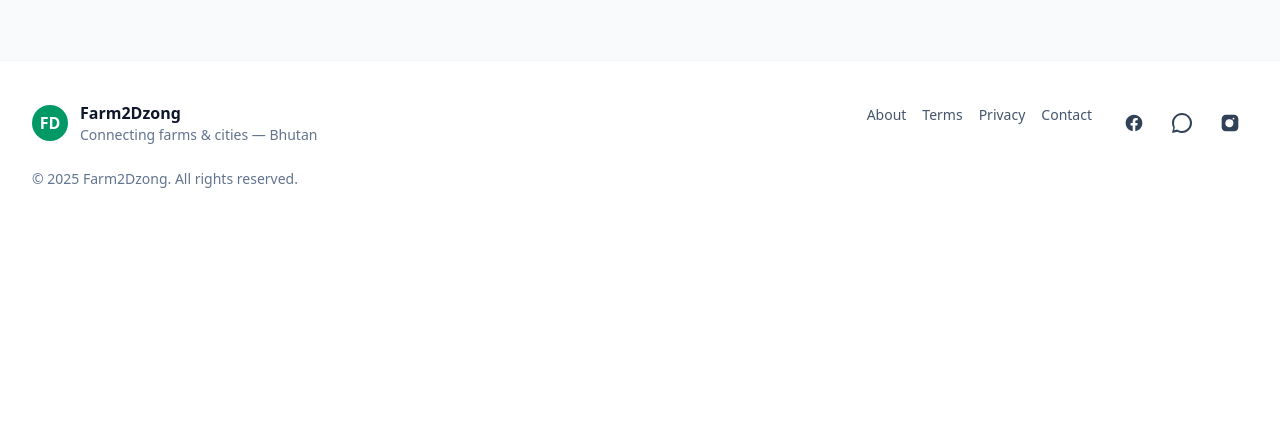
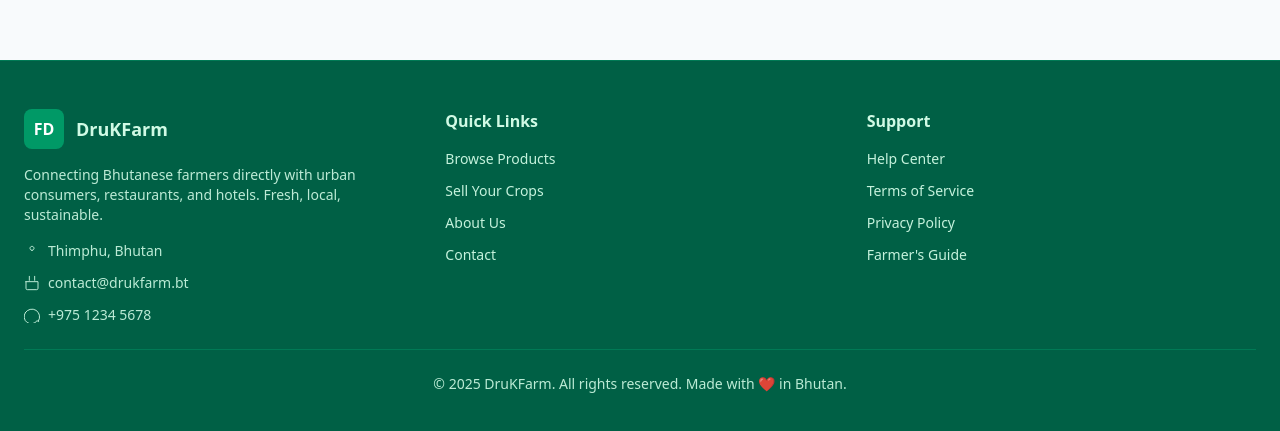
Before and after one commit to PemaRinchen-DarkPulse/DrukFarm, a React (Vite) app in the folder client/: page /dashboard in a window 1280 px wide. Shown: the part 805-1236 px from the top of the page. Before the commit the page ends 1034 px from the top, so only its background shows below. Built offline with nearby package versions, Linux system fonts and the light colour scheme.

Commit message:
contact us and how it works

```diff
--- a/client/src/components/CTA.jsx
+++ b/client/src/components/CTA.jsx
@@ -5,7 +5,7 @@ export default function CTA() {
   return (
     <section className="py-16 bg-emerald-600 text-white">
       <div className="mx-auto max-w-4xl px-4 text-center">
-        <h2 className="text-3xl font-bold">Ready to grow with Farm2Dzong?</h2>
+  <h2 className="text-3xl font-bold">Ready to grow with DruKFarm?</h2>
         <p className="mt-3 text-lg">Sign up as a buyer or farmer and start connecting today.</p>
 
         <div className="mt-6 flex justify-center gap-3">
--- a/client/src/components/Footer.jsx
+++ b/client/src/components/Footer.jsx
@@ -2,42 +2,52 @@ import React from 'react'
 
 export default function Footer(){
   return (
-    <footer className="bg-white dark:bg-slate-900 border-t border-slate-100 dark:border-slate-800">
-      <div className="mx-auto max-w-7xl px-4 py-10 sm:px-6 lg:px-8">
-        <div className="flex flex-col md:flex-row md:items-center md:justify-between gap-6">
+    <footer className="bg-emerald-800 text-emerald-100 border-t border-emerald-700">
+      <div className="mx-auto max-w-7xl px-6 py-12">
+        <div className="grid grid-cols-1 md:grid-cols-3 gap-8">
+          {/* Left: brand + contact */}
           <div>
-            <div className="flex items-center gap-3">
-              <div className="h-9 w-9 rounded-full bg-emerald-600 flex items-center justify-center text-white font-bold">FD</div>
+            <div className="flex items-center gap-3 mb-4">
+              <div className="h-10 w-10 rounded-md bg-emerald-600 flex items-center justify-center text-white font-bold">FD</div>
               <div>
-                <div className="text-base font-semibold text-slate-900 dark:text-white">Farm2Dzong</div>
-                <div className="text-sm text-slate-500">Connecting farms & cities — Bhutan</div>
+                <div className="text-lg font-semibold">DruKFarm</div>
               </div>
             </div>
+            <p className="text-sm text-emerald-100/90 mb-4">Connecting Bhutanese farmers directly with urban consumers, restaurants, and hotels. Fresh, local, sustainable.</p>
+
+            <ul className="text-sm space-y-3">
+              <li className="flex items-center gap-2 opacity-90"><svg className="w-4 h-4" fill="none" stroke="currentColor" viewBox="0 0 24 24"><path strokeWidth="1.5" strokeLinecap="round" strokeLinejoin="round" d="M12 11c1.657 0 3-1.343 3-3S13.657 5 12 5s-3 1.343-3 3 1.343 3 3 3z"/></svg> Thimphu, Bhutan</li>
+              <li className="flex items-center gap-2 opacity-90"><svg className="w-4 h-4" fill="none" stroke="currentColor" viewBox="0 0 24 24"><path strokeWidth="1.5" strokeLinecap="round" strokeLinejoin="round" d="M16 2v6M8 2v6M3 10h18v10a2 2 0 0 1-2 2H5a2 2 0 0 1-2-2V10z"/></svg> contact@drukfarm.bt</li>
+              <li className="flex items-center gap-2 opacity-90"><svg className="w-4 h-4" fill="none" stroke="currentColor" viewBox="0 0 24 24"><path strokeWidth="1.5" strokeLinecap="round" strokeLinejoin="round" d="M2 8.5A10 10 0 1121.5 21L22 22l-2.5-1.5A10 10 0 012 8.5z"/></svg> +975 1234 5678</li>
+            </ul>
           </div>
 
-          <div className="flex flex-col sm:flex-row gap-6">
-            <nav className="flex gap-4 text-sm text-slate-600 dark:text-slate-300">
-              <a href="#about" className="hover:underline">About</a>
-              <a href="#terms" className="hover:underline">Terms</a>
-              <a href="#privacy" className="hover:underline">Privacy</a>
-              <a href="#contact" className="hover:underline">Contact</a>
-            </nav>
+          {/* Middle: quick links */}
+          <div>
+            <h4 className="text-base font-semibold mb-4">Quick Links</h4>
+            <ul className="space-y-3 text-sm opacity-95">
+              <li><a href="/features" className="hover:underline">Browse Products</a></li>
+              <li><a href="/register" className="hover:underline">Sell Your Crops</a></li>
+              <li><a href="/about" className="hover:underline">About Us</a></li>
+              <li><a href="/contact" className="hover:underline">Contact</a></li>
+            </ul>
+          </div>
 
-            <div className="flex items-center gap-3">
-              <a href="#" aria-label="Facebook" className="p-2 rounded-md hover:bg-slate-100 dark:hover:bg-slate-800">
-                <svg className="w-5 h-5 text-slate-700" fill="currentColor" viewBox="0 0 24 24"><path d="M22 12c0-5.523-4.477-10-10-10S2 6.477 2 12c0 5 3.657 9.128 8.438 9.879v-6.99H7.898v-2.89h2.54V9.797c0-2.506 1.492-3.89 3.777-3.89 1.094 0 2.238.195 2.238.195v2.462h-1.26c-1.243 0-1.63.771-1.63 1.562v1.875h2.773l-.443 2.89h-2.33v6.99C18.343 21.128 22 17 22 12z"/></svg>
-              </a>
-              <a href="#" aria-label="WhatsApp" className="p-2 rounded-md hover:bg-slate-100 dark:hover:bg-slate-800">
-                <svg className="w-5 h-5 text-slate-700" fill="currentColor" viewBox="0 0 24 24"><path d="M20.52 3.48A11.928 11.928 0 0012 0C5.373 0 .001 5.373 0 12c0 2.11.55 4.085 1.6 5.84L0 24l6.36-1.64A11.945 11.945 0 0012 24c6.627 0 12-5.373 12-12 0-1.94-.42-3.78-1.48-5.4zM12 21.5c-1.9 0-3.73-.5-5.32-1.44l-.38-.22-3.78.98.98-3.68-.24-.39A9.489 9.489 0 012.5 12c0-5.24 4.26-9.5 9.5-9.5s9.5 4.26 9.5 9.5-4.26 9.5-9.5 9.5z"/></svg>
-              </a>
-              <a href="#" aria-label="Instagram" className="p-2 rounded-md hover:bg-slate-100 dark:hover:bg-slate-800">
-                <svg className="w-5 h-5 text-slate-700" fill="currentColor" viewBox="0 0 24 24"><path d="M7 2C4.243 2 2 4.243 2 7v10c0 2.757 2.243 5 5 5h10c2.757 0 5-2.243 5-5V7c0-2.757-2.243-5-5-5H7zm5 5.5A4.5 4.5 0 1110.5 17 4.5 4.5 0 0112 7.5zm5.2-.7a1.05 1.05 0 11-2.1 0 1.05 1.05 0 012.1 0z"/></svg>
-              </a>
-            </div>
+          {/* Right: support */}
+          <div>
+            <h4 className="text-base font-semibold mb-4">Support</h4>
+            <ul className="space-y-3 text-sm opacity-95">
+              <li><a href="/help" className="hover:underline">Help Center</a></li>
+              <li><a href="/terms" className="hover:underline">Terms of Service</a></li>
+              <li><a href="/privacy" className="hover:underline">Privacy Policy</a></li>
+              <li><a href="/farmers-guide" className="hover:underline">Farmer's Guide</a></li>
+            </ul>
           </div>
         </div>
 
-        <div className="mt-6 text-sm text-slate-500">© {new Date().getFullYear()} Farm2Dzong. All rights reserved.</div>
+        <hr className="my-6 border-emerald-700" />
+
+  <div className="text-center text-sm opacity-90">© {new Date().getFullYear()} DruKFarm. All rights reserved. Made with <span aria-hidden>❤</span> in Bhutan.</div>
       </div>
     </footer>
   )
--- a/client/src/components/Hero.jsx
+++ b/client/src/components/Hero.jsx
@@ -12,7 +12,7 @@ export default function Hero() {
         <div className="grid grid-cols-1 lg:grid-cols-2 gap-12 items-center">
           <div>
             <h1 className="text-4xl sm:text-5xl lg:text-6xl font-extrabold leading-tight text-slate-900 dark:text-white">Connecting Farmers to Markets in Bhutan</h1>
-            <p className="mt-6 max-w-xl text-lg text-slate-700 dark:text-slate-300">Farm2Dzong connects Bhutanese farmers directly with urban consumers, restaurants, and hotels — fair prices, fresh produce, and traceable logistics.</p>
+            <p className="mt-6 max-w-xl text-lg text-slate-700 dark:text-slate-300">DruKFarm connects Bhutanese farmers directly with urban consumers, restaurants, and hotels — fair prices, fresh produce, and traceable logistics.</p>
 
             <div className="mt-8 flex flex-wrap gap-3">
               <Button size="lg" asChild>
--- a/client/src/components/Navbar.jsx
+++ b/client/src/components/Navbar.jsx
@@ -13,7 +13,7 @@ export default function Navbar() {
               <div className="flex items-center space-x-2">
                 <div className="h-10 w-10 rounded-full bg-emerald-600 flex items-center justify-center text-white font-bold">FD</div>
                 <div>
-                  <Link to="/" className="text-lg font-semibold text-slate-900 dark:text-slate-100">Farm2Dzong</Link>
+                  <Link to="/" className="text-lg font-semibold text-slate-900 dark:text-slate-100">DruKFarm</Link>
                   <p className="text-xs text-slate-500">Farm to Table — Bhutan</p>
                 </div>
               </div>
--- a/client/src/components/Testimonials.jsx
+++ b/client/src/components/Testimonials.jsx
@@ -1,7 +1,7 @@
 import React from 'react'
 
 const reviews = [
-  { name: 'Tashi (Farmer)', quote: 'Farm2Dzong doubled my orders last season. Fair prices and fast payments.' },
+  { name: 'Tashi (Farmer)', quote: 'DruKFarm doubled my orders last season. Fair prices and fast payments.' },
   { name: 'Sonam (Restaurant)', quote: 'I get fresher produce and I can order exactly what I need — no middleman.' },
   { name: 'Pema (Consumer)', quote: 'The app is easy to use and the delivery is surprisingly fast.' },
 ]
@@ -11,7 +11,7 @@ export default function Testimonials() {
     <section className="py-16 bg-slate-50 dark:bg-slate-900">
       <div className="mx-auto max-w-4xl px-4 text-center">
         <h2 className="text-2xl font-semibold text-slate-900 dark:text-white">Success stories</h2>
-        <p className="mt-2 text-slate-600 dark:text-slate-300">Hear from farmers and buyers who use Farm2Dzong.</p>
+  <p className="mt-2 text-slate-600 dark:text-slate-300">Hear from farmers and buyers who use DruKFarm.</p>
 
         <div className="mt-8 grid gap-6 sm:grid-cols-3">
           {reviews.map((r, i) => (
--- a/client/src/pages/Contact.jsx
+++ b/client/src/pages/Contact.jsx
@@ -1,10 +1,94 @@
-import React from 'react'
+import React, { useState } from 'react'
+import { Mail, Phone, MapPin, Facebook, Instagram, MessageCircle } from 'lucide-react'
+import { Input } from '@/components/ui/input'
+import { Button } from '@/components/ui/button'
+import { useToast } from '@/components/ui/toast'
 
 export default function Contact(){
+  const [name, setName] = useState('')
+  const [email, setEmail] = useState('')
+  const [subject, setSubject] = useState('')
+  const [message, setMessage] = useState('')
+  const { show } = useToast()
+
+  function isValidEmail(e){
+    return /^[^\s@]+@[^\s@]+\.[^\s@]+$/.test(e)
+  }
+
+  const handleSubmit = (e) =>{
+    e.preventDefault()
+    if(!name || !isValidEmail(email) || !message){
+      show('Please fill name, valid email and a message')
+      return
+    }
+
+    // demo submit
+    show('Message sent — we will get back to you shortly')
+    setName(''); setEmail(''); setSubject(''); setMessage('')
+  }
+
   return (
-    <div className="max-w-4xl mx-auto p-6">
-      <h1 className="text-2xl font-semibold mb-4">Contact</h1>
-      <p className="text-slate-600">Reach out to us for partnerships and support. (Placeholder)</p>
+    <div className="max-w-6xl mx-auto p-6">
+      <h1 className="text-2xl font-semibold mb-6">Contact</h1>
+
+      <div className="grid grid-cols-1 md:grid-cols-2 gap-8">
+        {/* Left: socials/contact info */}
+        <div className="p-6 bg-white rounded-lg shadow-sm">
+          <h2 className="text-lg font-semibold mb-3">Get in touch</h2>
+          <p className="text-sm text-slate-600 mb-4">Reach out for partnerships, support, or media inquiries.</p>
+
+          <ul className="space-y-3 text-sm">
+            <li className="flex items-center gap-3">
+              <Mail className="w-5 h-5 text-emerald-600" />
+              <a href="mailto:contact@drukfarm.bt" className="hover:underline">contact@drukfarm.bt</a>
+            </li>
+            <li className="flex items-center gap-3">
+              <Phone className="w-5 h-5 text-emerald-600" />
+              <a href="tel:+97512345678" className="hover:underline">+975 1234 5678</a>
+            </li>
+            <li className="flex items-center gap-3">
+              <MapPin className="w-5 h-5 text-emerald-600" />
+              <span>Thimphu, Bhutan</span>
+            </li>
+          </ul>
+
+          <div className="mt-6">
+            <h3 className="font-medium mb-3">Follow us</h3>
+            <div className="flex items-center gap-3">
+              <a href="#" aria-label="Facebook" className="p-2 rounded-md hover:bg-slate-100"><Facebook className="w-5 h-5 text-emerald-600" /></a>
+              <a href="#" aria-label="Instagram" className="p-2 rounded-md hover:bg-slate-100"><Instagram className="w-5 h-5 text-emerald-600" /></a>
+              <a href="#" aria-label="Message" className="p-2 rounded-md hover:bg-slate-100"><MessageCircle className="w-5 h-5 text-emerald-600" /></a>
+            </div>
+          </div>
+        </div>
+
+        {/* Right: form */}
+        <div className="p-6 bg-white rounded-lg shadow-sm">
+          <form onSubmit={handleSubmit} className="space-y-4">
+            <div className="grid grid-cols-1 md:grid-cols-2 gap-4">
+              <Input placeholder="Full name" value={name} onChange={(e)=>setName(e.target.value)} />
+              <Input placeholder="Email" value={email} onChange={(e)=>setEmail(e.target.value)} />
+            </div>
+
+            <Input placeholder="Subject" value={subject} onChange={(e)=>setSubject(e.target.value)} />
+            <textarea placeholder="Message" value={message} onChange={(e)=>setMessage(e.target.value)} className="w-full border rounded-md p-3 min-h-[140px]" />
+
+            <div className="flex justify-end">
+              <Button type="submit">Send message</Button>
+            </div>
+          </form>
+        </div>
+      </div>
+
+      {/* Map below */}
+      <div className="mt-8 rounded-lg overflow-hidden shadow-sm">
+        <iframe
+          title="Thimphu map"
+          src="https://www.google.com/maps?q=thimphu,+bhutan&output=embed"
+          className="w-full h-72"
+          loading="lazy"
+        />
+      </div>
     </div>
   )
 }
--- a/client/src/pages/Login.jsx
+++ b/client/src/pages/Login.jsx
@@ -47,7 +47,7 @@ export default function Login(){
       <Card className="w-full max-w-md rounded-2xl shadow-xl overflow-hidden">
         <div className="p-6 md:p-8 bg-white dark:bg-slate-900">
           <div className="mb-4 text-center">
-            <h2 className="text-2xl font-semibold">Login to Farm2Dzong</h2>
+            <h2 className="text-2xl font-semibold">Login to DruKFarm</h2>
             <p className="text-sm text-slate-500">Connect with Bhutanese farmers, restaurants and hotels.</p>
           </div>
 
```
Also changed, not shown: client/src/pages/Features.jsx (+23 -2 lines), client/src/pages/How.jsx (+48 -3 lines).
